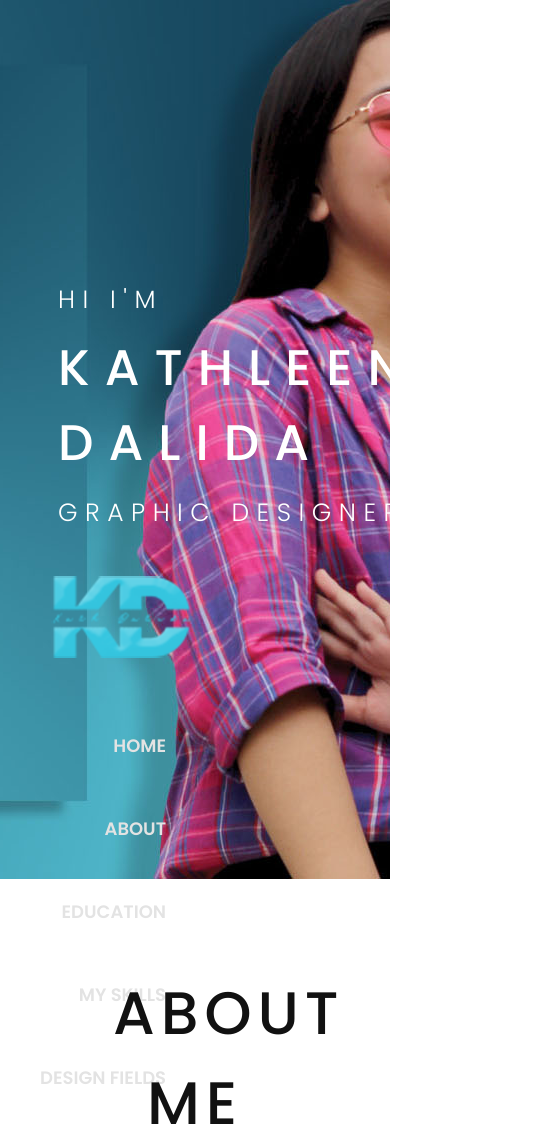
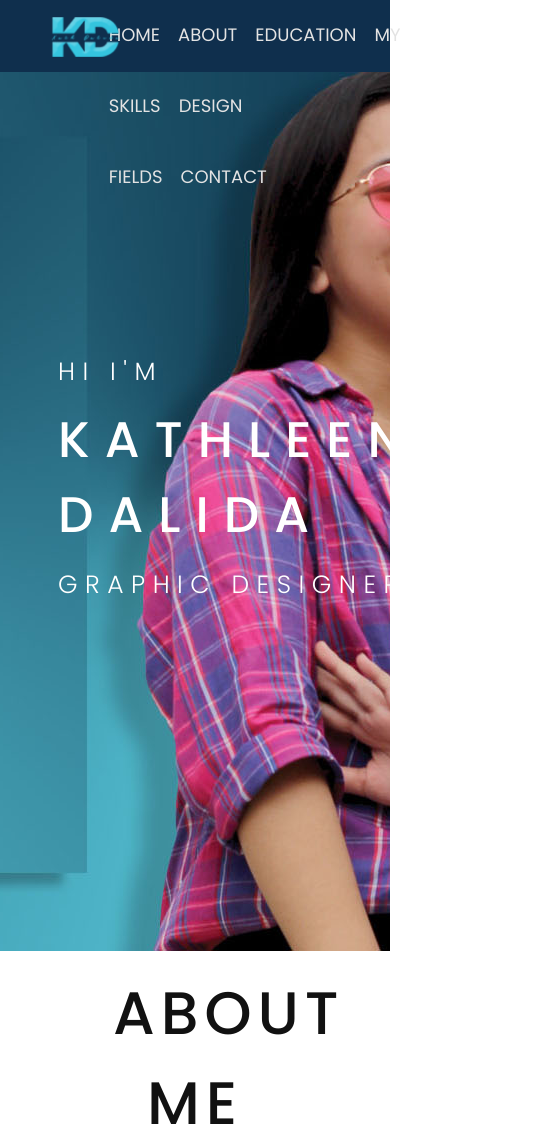
Before and after one commit to giovictor/kathleen-dalida-profile, a Gatsby site: page / in a window 390 px wide. Shown: the top 1124 px of the page, 556 px wide, since content can reach past the window. Built offline with nearby package versions, Linux system fonts and the light colour scheme; Gatsby itself is replaced by a stand-in of ours.

Commit message:
Responsive header and navbar

```diff
--- a/src/components/Header/index.js
+++ b/src/components/Header/index.js
@@ -2,21 +2,21 @@ import React from "react"
 import Slide from 'react-reveal/Slide'
 
 import Introduction from './introduction'
-import Menu from '../menu'
+import Navbar from './navbar'
 
-import logo from '../../images/logo.png'
 import styles from '../../styles/header.module.css'
 
 const Header = () => (
-    <header className={styles.header} id="header">
-        <Introduction/>
-        <div className={styles.headerMenu}>
-            <img src={logo} className={styles.logo}/>
+    <div className="headerContainer">
+        <Navbar mobileMode={true} menuMode="mobileNav"/>
+
+        <header className={styles.header} id="header">
+            <Introduction/>
             <Slide right>
-                <Menu mode="headerNav"/>
+                <Navbar mobileMode={false} menuMode="headerNav"/>
             </Slide>
-        </div>
-    </header>
+        </header>
+    </div>
 )
 
 
--- /dev/null
+++ b/src/components/Header/navbar.js
@@ -0,0 +1,15 @@
+import React from 'react'
+
+import Menu from '../menu'
+
+import logo from '../../images/logo.png'
+import styles from '../../styles/header.module.css'
+
+const Navbar = (props) => (
+    <div className={props.mobileMode ? styles.mobileMenu : styles.headerMenu}>
+        <img src={logo} className={styles.logo}/>
+        <Menu mode={props.menuMode}/>
+    </div>
+)
+
+export default Navbar
--- a/src/components/menu.js
+++ b/src/components/menu.js
@@ -8,12 +8,14 @@ const Menu = (props) => {
     return (
         <div className={styles[mode]}>
             <nav className={styles.navbar}>
+                <ul>
                     <MenuItem to="header" itemName="Home" />
                     <MenuItem to="about" itemName="About"/>
                     <MenuItem to="education" itemName="Education"/>
                     <MenuItem to="skills" itemName="My Skills"/>
                     <MenuItem to="designFields" itemName="Design Fields"/>
                     <MenuItem to="contact" itemName="Contact"/>
+                </ul>
             </nav>
         </div>
     )
--- a/src/components/menuItem.js
+++ b/src/components/menuItem.js
@@ -3,11 +3,9 @@ import {Link} from 'react-scroll'
 import styles from '../styles/menu.module.css'
 
 const MenuItem = (props) => (
-    <ul>
-        <li>
-            <Link className={styles.link} to={props.to} spy={true} smooth={true} duration={800}>{props.itemName}</Link>
-        </li>
-    </ul>
+    <li>
+        <Link className={styles.link} to={props.to} spy={true} smooth={true} duration={800}>{props.itemName}</Link>
+    </li>
 )
 
 export default MenuItem
--- a/src/styles/header.module.css
+++ b/src/styles/header.module.css
@@ -44,9 +44,40 @@
     left: 100px;
 }
 
+.mobileMenu {
+    display:none;
+    background-color:#0f2f4d;
+    width:100%;
+    height:72px;
+    position:fixed;
+    z-index:10;
+}
+
+.mobileMenu .logo {
+    height: 40px;
+    margin-top: 17px;
+}
+
 
 @media screen and (max-width:1366px) {
     .logo {
         left:51px;
     }
 }
+
+@media screen and (max-width:992px) {
+    .header {
+        position:relative;
+        top:72px;
+    }
+
+    .headerMenu {
+        opacity:0;
+    }
+
+    .mobileMenu {
+        display:flex;
+        justify-content: space-between;
+        line-height: 70px;
+    }
+}
--- a/src/styles/menu.module.css
+++ b/src/styles/menu.module.css
@@ -21,12 +21,9 @@
     margin-right:51px;
 }
 
-.headerNav .navbar ul {
-    margin-bottom:56px;
-}
-
 .headerNav .navbar ul li {
     text-align:right;
+    margin-bottom:56px;
 }
 
 .headerNav .link {
@@ -39,11 +36,16 @@
 }
 
 .contactNav {
-    padding-left:219px;
+    text-align:center;
 }
 
 .contactNav .link {
     font-weight:500;
+}
+
+.mobileNav ul li {
+    display:inline;
+    padding-right:18px;
 }
 
 @media screen and (max-width:1366px) {
```
Lines whose indentation alone changed are shown as unchanged.
